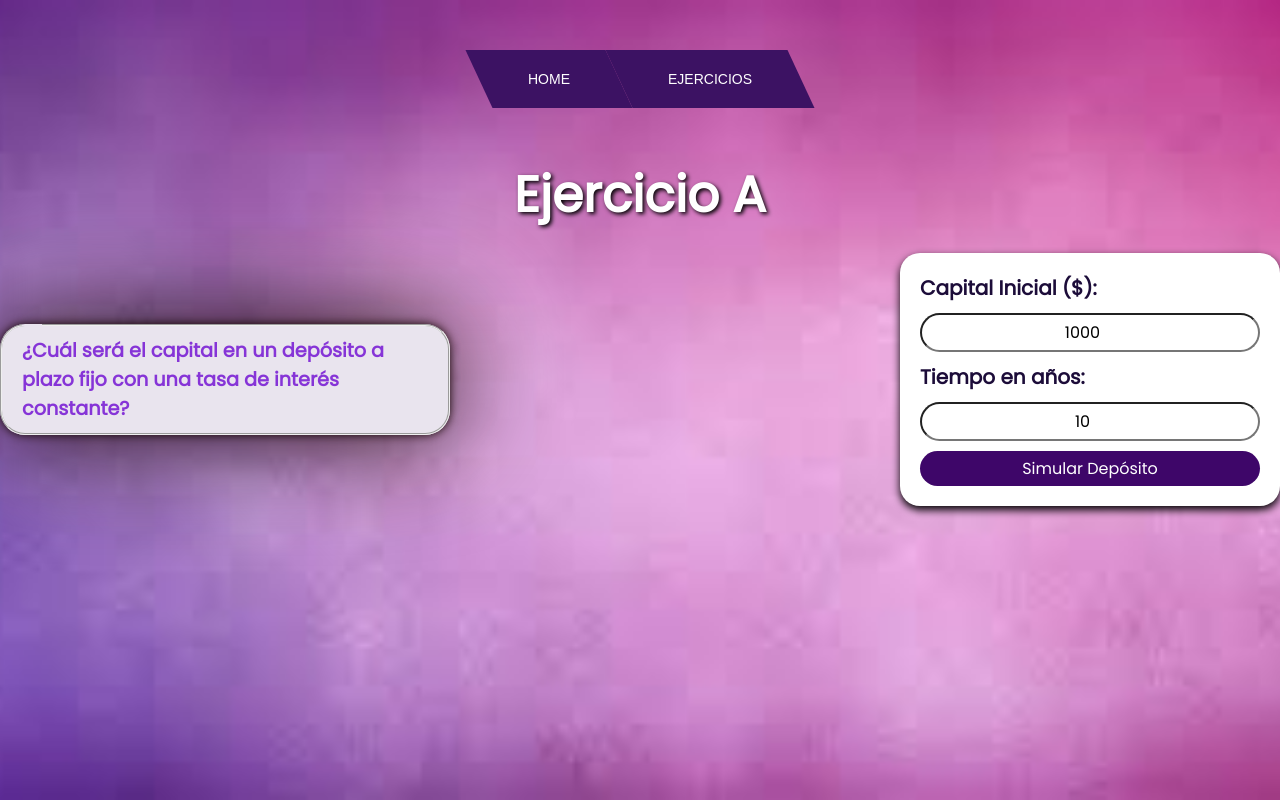
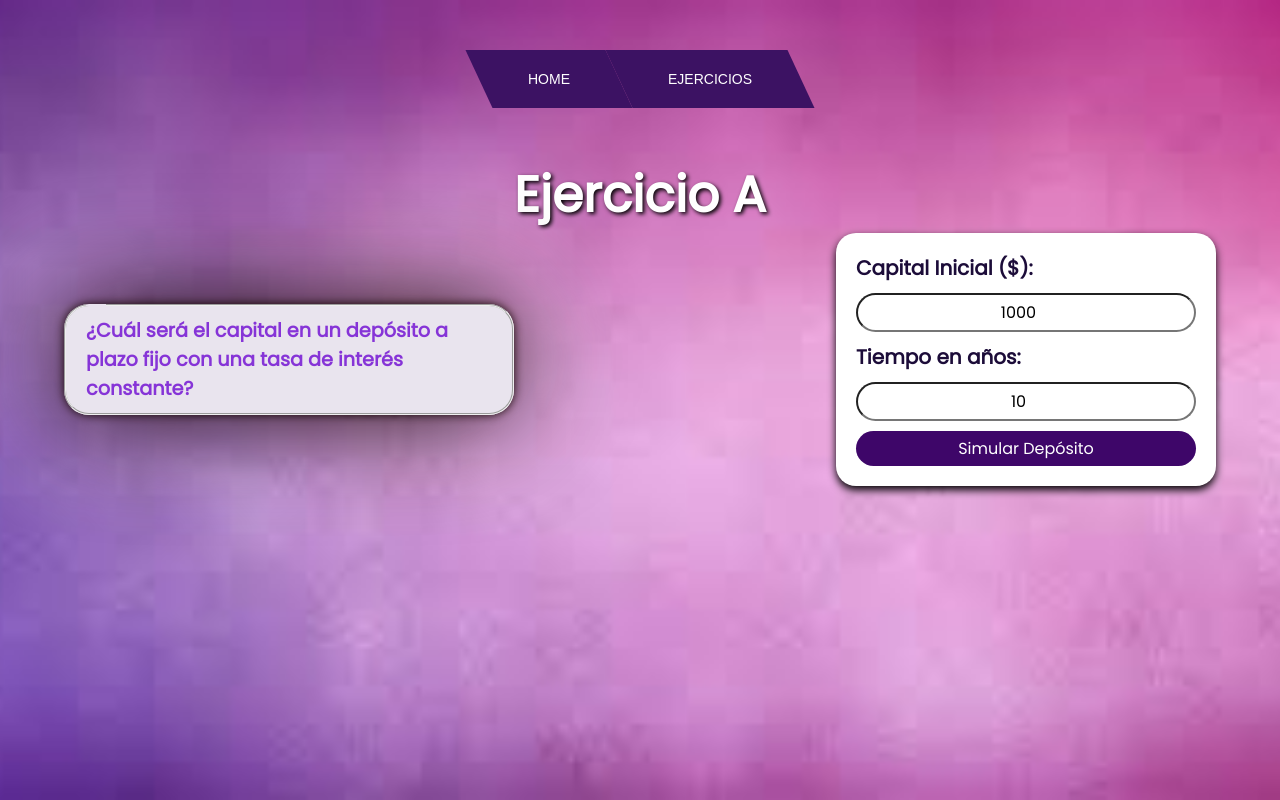
Before and after one commit to EdelyTito/simulacion, a Vue app: page /ejercicio1 in a window 1280 px wide. Built offline with nearby package versions, Linux system fonts and the light colour scheme.

Commit message:
diseñito ejer1

```diff
--- a/src/views/Ejercicio1.vue
+++ b/src/views/Ejercicio1.vue
@@ -69,7 +69,6 @@ export default {
 };
 </script>
 
-
 <style scoped>
 h1 {
   font-size: 50px;
@@ -83,8 +82,14 @@ h1 {
   display: flex;
   justify-content: space-between;
   align-items: center;
-  gap: 20px;
+  gap: 10px; /* Ajuste del espacio entre los elementos */
   margin-top: 20px;
+  width: 90%; /* Ajuste del ancho total del contenedor */
+  margin: 0 auto;
+}
+
+Fieldset {
+  margin-right: -10px; /* Ajuste del margen derecho */
 }
 
 .controls {
@@ -95,6 +100,7 @@ h1 {
   padding: 20px;
   border-radius: 20px;
   box-shadow: 0px 4px 8px rgba(0, 0, 0, 1.1);
+  margin-left: -10px; /* Ajuste del margen izquierdo */
 }
 
 .results-container {
```
